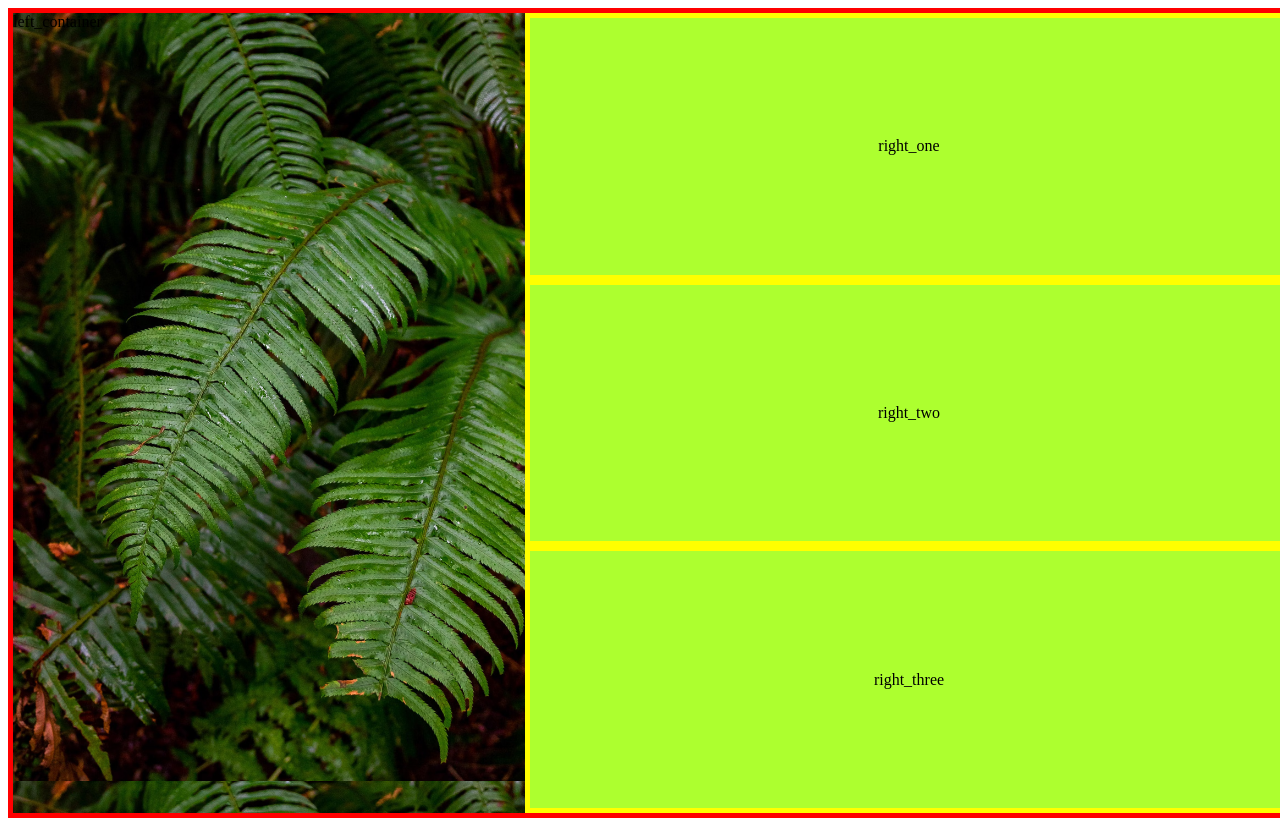
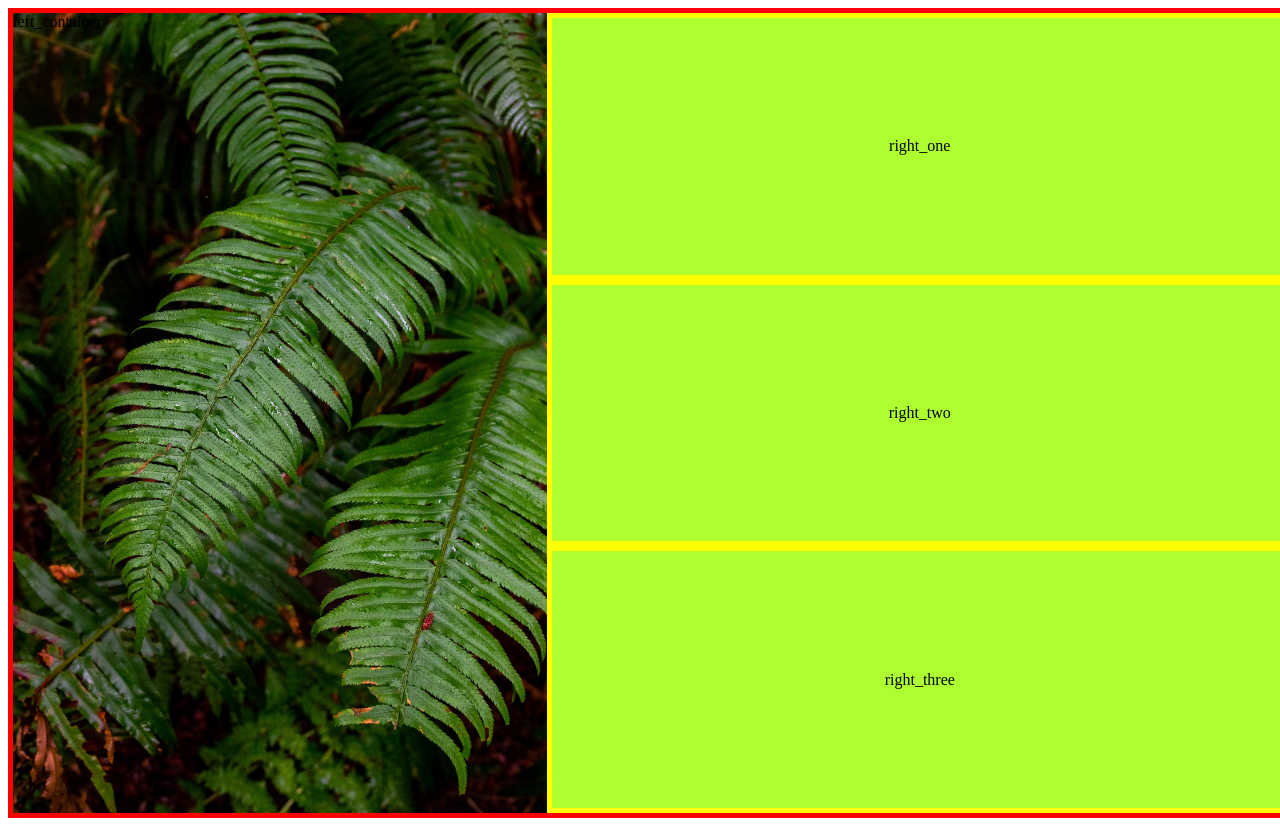
Before and after one commit to StacyAceIt/sign-up-form-odin, a plain HTML site: page index.html in a window 1280 px wide. Drawn offline with Linux system fonts and the light colour scheme.

Commit message:
able to use javascript to adjust width of the background image in the left container according to the height of the viewport

```diff
--- a/index.html
+++ b/index.html
@@ -20,5 +20,7 @@
       <div class="right_three">right_three</div>
     </div>
   </div>
+
+  <script src="script.js"></script>
 </body>
 </html>
--- /dev/null
+++ b/script.js
@@ -0,0 +1,15 @@
+const leftContainer = document.querySelector('.left_container');
+const image = new Image();
+image.src = './image.avif'; // Set the same image as the background
+
+image.onload = function() {
+  const aspectRatio = image.width / image.height;
+  leftContainer.style.width = `${window.innerHeight * aspectRatio}px`; // Adjust width dynamically
+};
+
+// Update width on window resize
+window.addEventListener('resize', () => {
+  if (image.complete) {
+    leftContainer.style.width = `${window.innerHeight * (image.width / image.height)}px`;
+  }
+});
--- a/style.css
+++ b/style.css
@@ -6,11 +6,15 @@
 }
 
 
-.left_container{
+.left_container {
   background: url(./image.avif);
-  background-size: contain;
-  width: 40%;
-  height: 100vh;
+  background-size: cover;
+  background-position: center; /* Centers the image */
+  background-repeat: no-repeat; /* Prevents tiling */
+
+  height: 100vh; /* Full viewport height */
+  width: auto;
+
 }
 
 .right_container {
```
